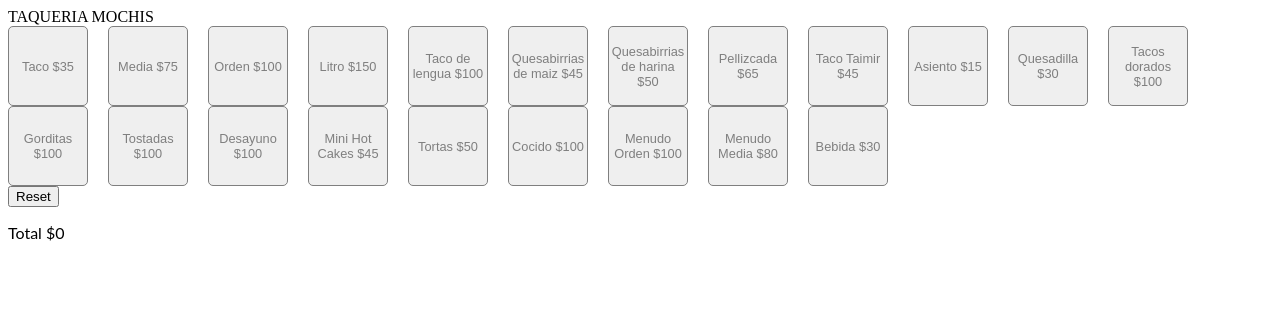
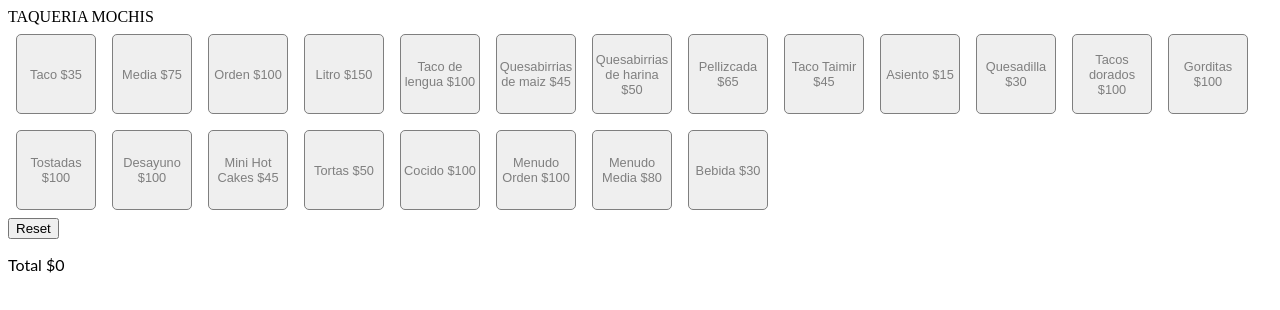
Before and after one commit to jesusrv92/Taqueria-Mochis, a React (Create React App) app: page / in a window 1280 px wide. Shown: the top 310 px of the page. Built offline with nearby package versions, Linux system fonts and the light colour scheme.

Commit message:
style: change button margin

```diff
--- a/style.css
+++ b/style.css
@@ -13,9 +13,9 @@ p {
   width: 5rem;
   height: 5rem;
   font-size: 0.8rem;
-  padding: 10px 0;
+  padding: 1rem 0;
   text-align: center;
-  margin-right: 20px;
+  margin: 0.5rem;
   display: inline-block;
   cursor: pointer;
   border: rgb(127, 127, 127) solid 1px;
```
